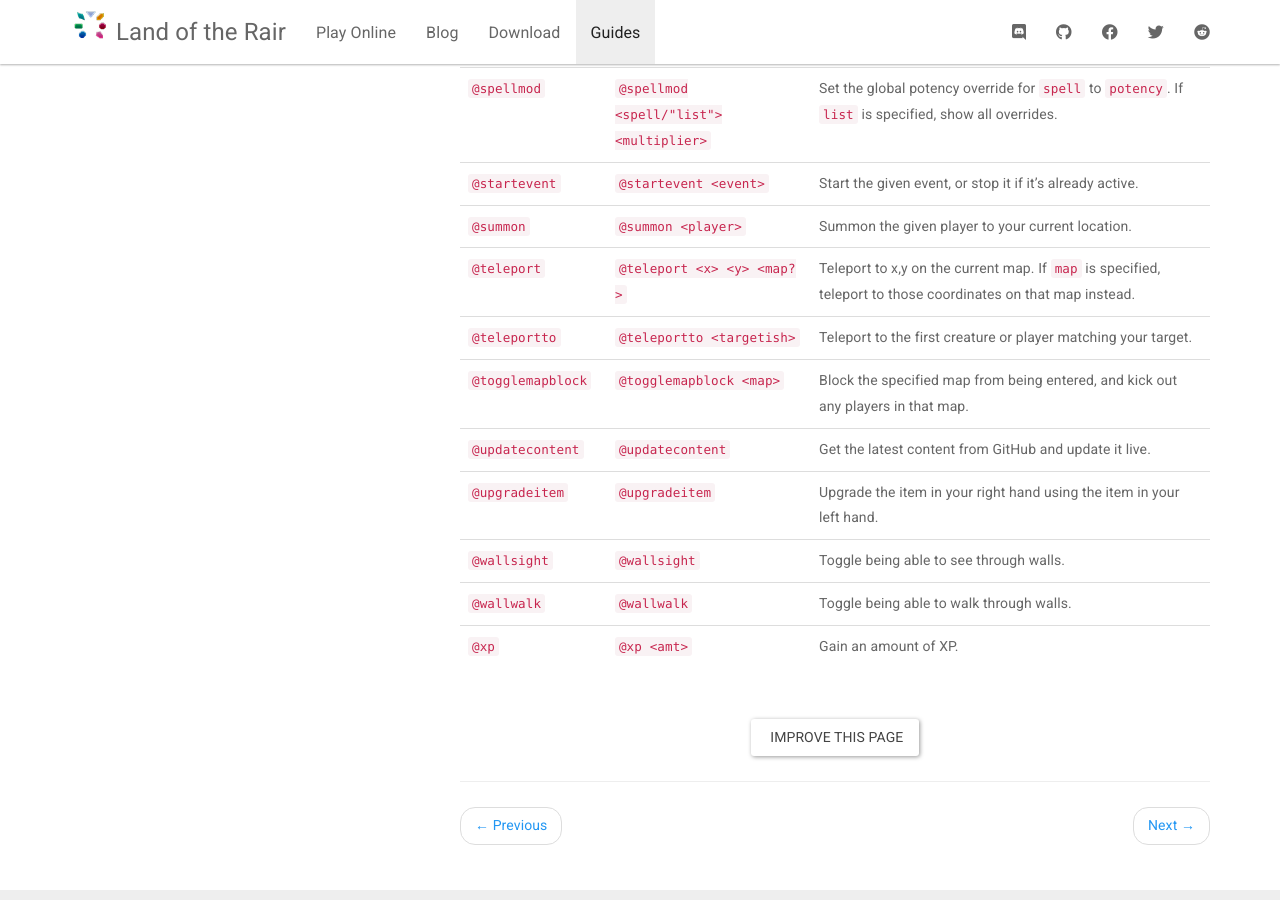
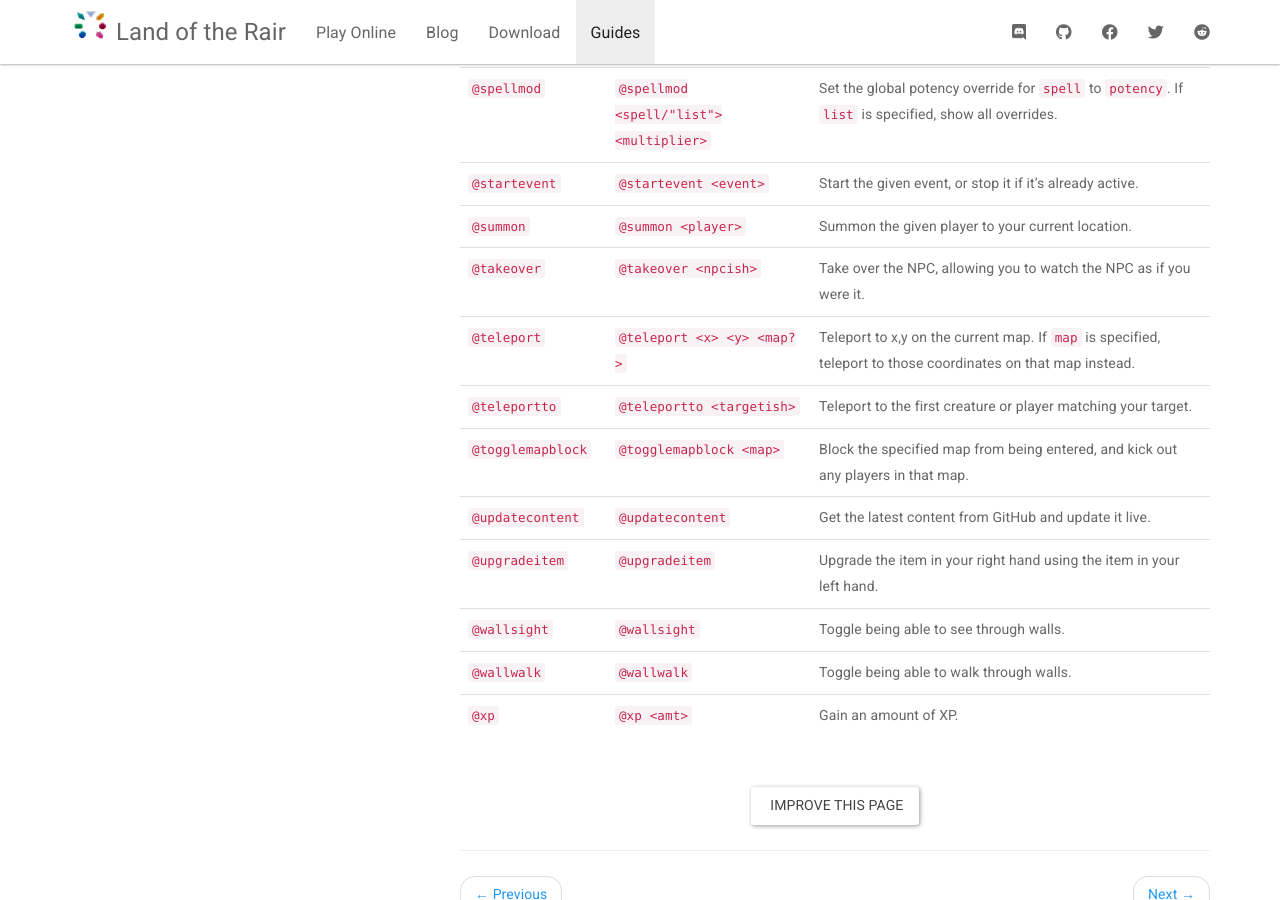
Before and after one commit to LandOfTheRair/landoftherair.github.io, a Jekyll site: the page built from _docs/creators/gm-commands.md, in a window 1280 px wide and 900 px high, scrolled down 1821 px. Built offline with Jekyll 4.4.1, drawn with Linux system fonts in a browser that asks for light colours; nearby versions of some CDN libraries.

Commit message:
Update gm-commands.md

```diff
--- a/_docs/creators/gm-commands.md
+++ b/_docs/creators/gm-commands.md
@@ -35,7 +35,8 @@ If you're here, you're probably using the Mod Kit and running a local server whe
 | `@searchitems` | `@searchitems <query>` | Search the item database for items that partially match `query`. |
 | `@spellmod` | `@spellmod <spell/"list"> <multiplier>` | Set the global potency override for `spell` to `potency`. If `list` is specified, show all overrides. |
 | `@startevent` | `@startevent <event>` | Start the given event, or stop it if it's already active. |
-| `@summon` | `@summon <player>` | Summon the given player to your current location.
+| `@summon` | `@summon <player>` | Summon the given player to your current location. |
+| `@takeover` | `@takeover <npcish>` | Take over the NPC, allowing you to watch the NPC as if you were it. |
 | `@teleport` | `@teleport <x> <y> <map?>` | Teleport to x,y on the current map. If `map` is specified, teleport to those coordinates on that map instead. |
 | `@teleportto` | `@teleportto <targetish>` | Teleport to the first creature or player matching your target. |
 | `@togglemapblock` | `@togglemapblock <map>` | Block the specified map from being entered, and kick out any players in that map. |
```
